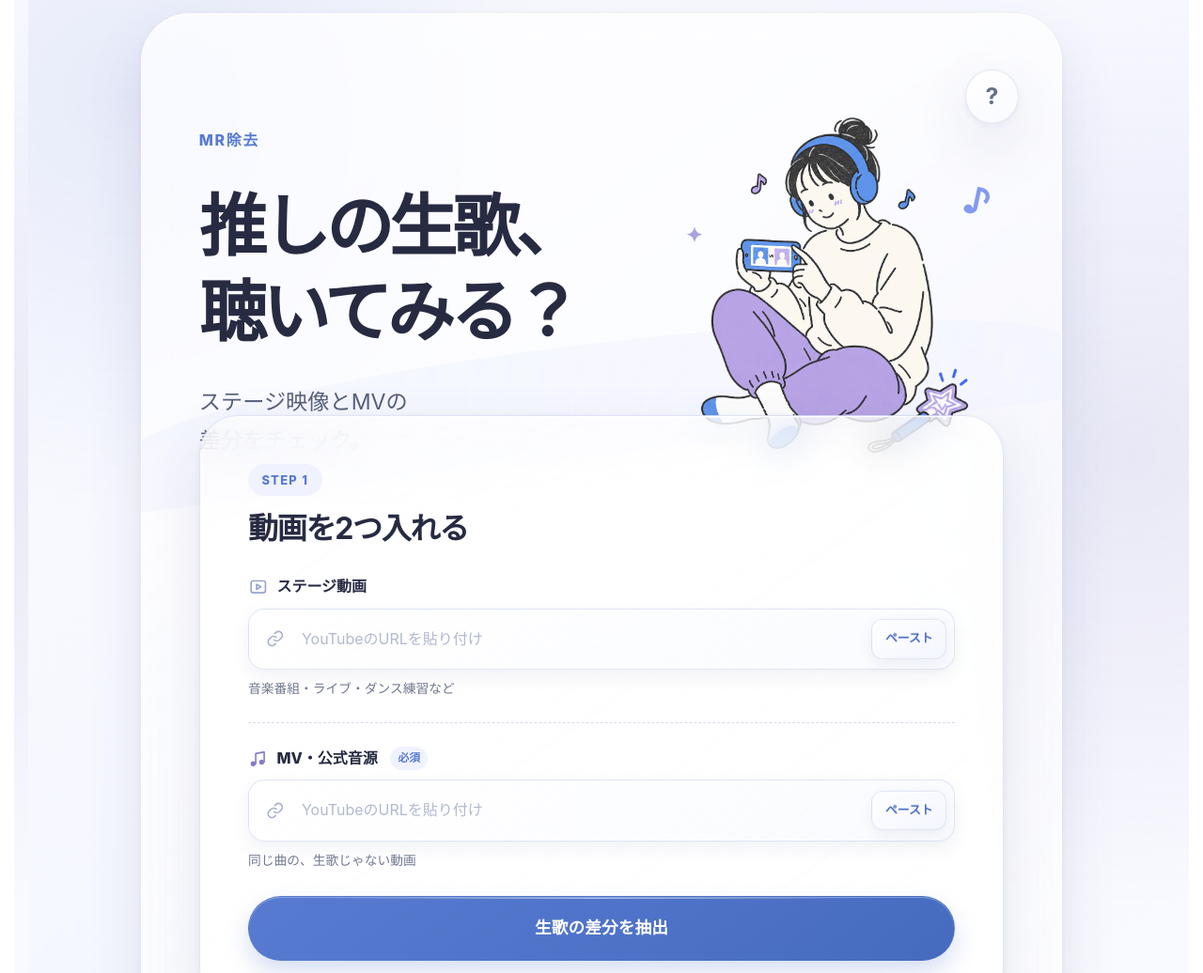
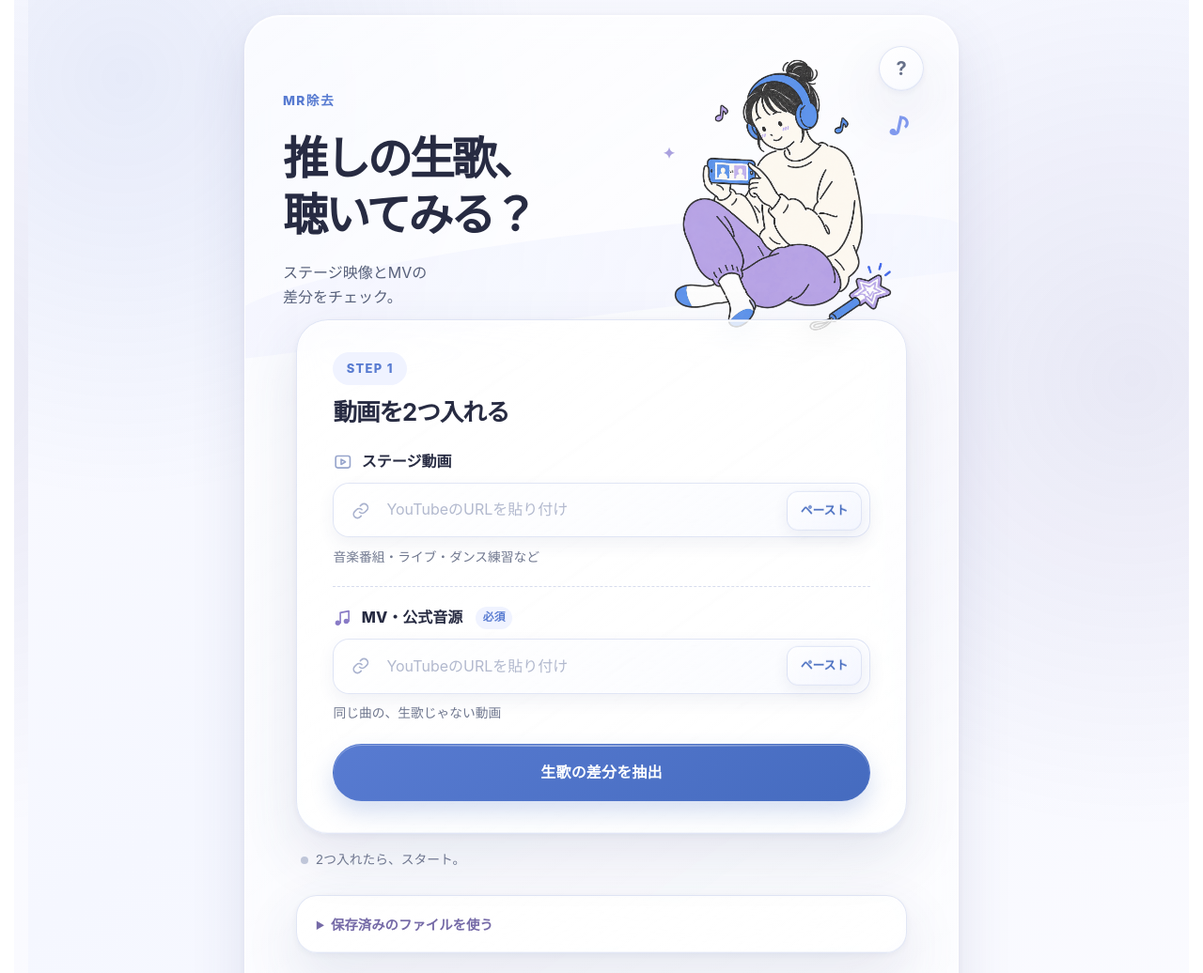
Before and after one commit to PoiTaro/yt-audio-test, a website: page mr-backend/templates/index.html in a window 1280 px wide. Shown: the top 1036 px of the page at 94% size. Drawn offline with Linux system fonts and the light colour scheme.

Commit message:
Compact the desktop interface

```diff
--- a/mr-backend/static/style.css
+++ b/mr-backend/static/style.css
@@ -480,6 +480,33 @@ body.policy-dialog-open { overflow: hidden; }
 @keyframes progressPulse { 50% { opacity: .45; transform: scale(.82); } }
 @keyframes progressTravel { from { transform: translateX(-110%); } to { transform: translateX(300%); } }
 
+@media (min-width: 641px) {
+  .shell { width: min(100% - 40px, 760px); min-height: calc(100vh - 32px); margin: 16px auto; padding: 2rem 2.5rem 3rem; border-radius: 38px; }
+  .app-header { grid-template-columns: minmax(0, 1.08fr) minmax(230px, .92fr); gap: 1rem; min-height: 330px; margin: 0 -.25rem -2.5rem; padding: .5rem .25rem 1.2rem; }
+  .app-header::before { bottom: 2.8rem; height: 5.5rem; }
+  .hero-copy { padding-top: .5rem; }
+  .hero-copy .product-name { margin-bottom: 1.35rem; font-size: .86rem; }
+  .hero-copy h1 { max-width: 390px; font-size: clamp(2.35rem, 5vw, 3rem); line-height: 1.24; }
+  .hero-copy > p:last-child { max-width: 18rem; margin-top: 1.15rem; font-size: 1rem; line-height: 1.65; }
+  .hero-visual { max-width: 320px; }
+  .hero-decoration--note { font-size: 1.7rem; }
+  .hero-decoration--spark { font-size: 1rem; }
+  .help-menu { top: 0; }
+  .help-menu summary { width: 3rem; height: 3rem; font-size: 1.25rem; }
+  .help-menu__body { top: 3.55rem; }
+  .workspace, .status, .progress-panel, .file-source, .result, .site-footer { max-width: 650px; }
+  .workspace { padding: 2.15rem 2.4rem; border-radius: 34px; }
+  .section-heading { margin-bottom: 1.4rem; }
+  h2 { font-size: 1.6rem; }
+  .url-primary-field input, .instrumental-option input { min-height: 3.65rem; }
+  .instrumental-option { margin-top: 1.25rem; padding-top: 1.25rem; }
+  .form-footer { margin-top: 1.4rem; }
+  .button--primary { min-height: 3.8rem; font-size: 1rem; }
+  .file-source { margin-top: 1.7rem; }
+  .result { margin-top: 3.2rem; }
+  .site-footer { margin-top: 3.5rem; }
+}
+
 @media (max-width: 640px) {
   .shell { width: calc(100% - 12px); min-height: calc(100vh - 12px); margin: 6px auto; padding: 2rem 1rem 4rem; border: 1px solid #e2e6f7; border-radius: 32px; box-shadow: 0 12px 30px rgb(66 78 132 / 6%); }
   .app-header { grid-template-columns: minmax(0, 1.08fr) minmax(190px, .92fr); gap: .7rem; min-height: auto; margin: 0 -.15rem; padding: .35rem .15rem 1rem; }
--- a/mr-backend/templates/index.html
+++ b/mr-backend/templates/index.html
@@ -10,7 +10,7 @@
     <link rel="icon" type="image/png" sizes="32x32" href="/static/icons/favicon-32.png?v=voice-icon-20260918">
     <link rel="apple-touch-icon" sizes="180x180" href="/static/icons/apple-touch-icon.png?v=voice-icon-20260918">
     <link rel="manifest" href="/static/site.webmanifest?v=voice-icon-20260918">
-    <link rel="stylesheet" href="/static/style.css?v=split-ui-20260918">
+    <link rel="stylesheet" href="/static/style.css?v=desktop-compact-20260918">
   </head>
   <body>
     <main class="shell">
```
